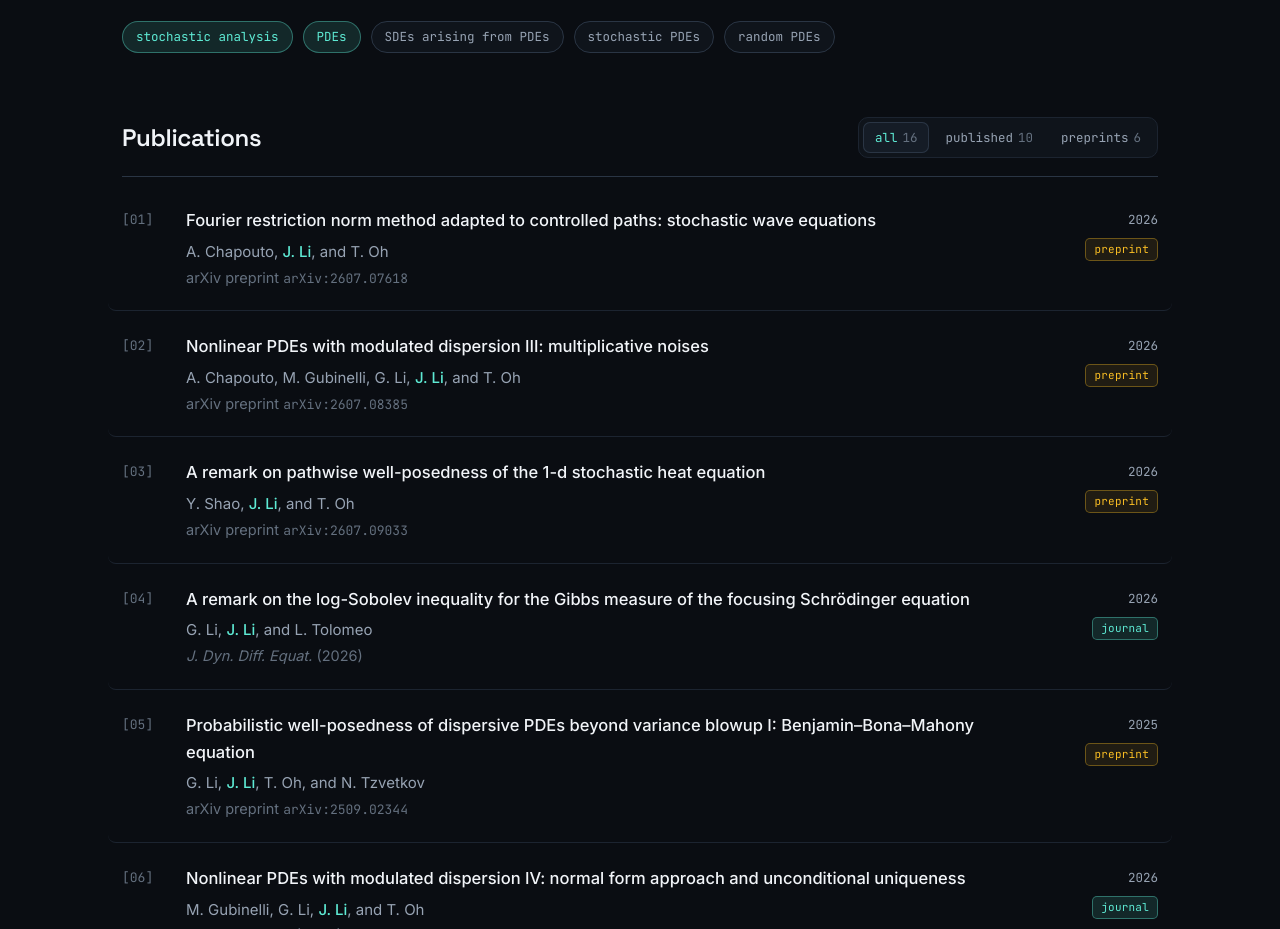
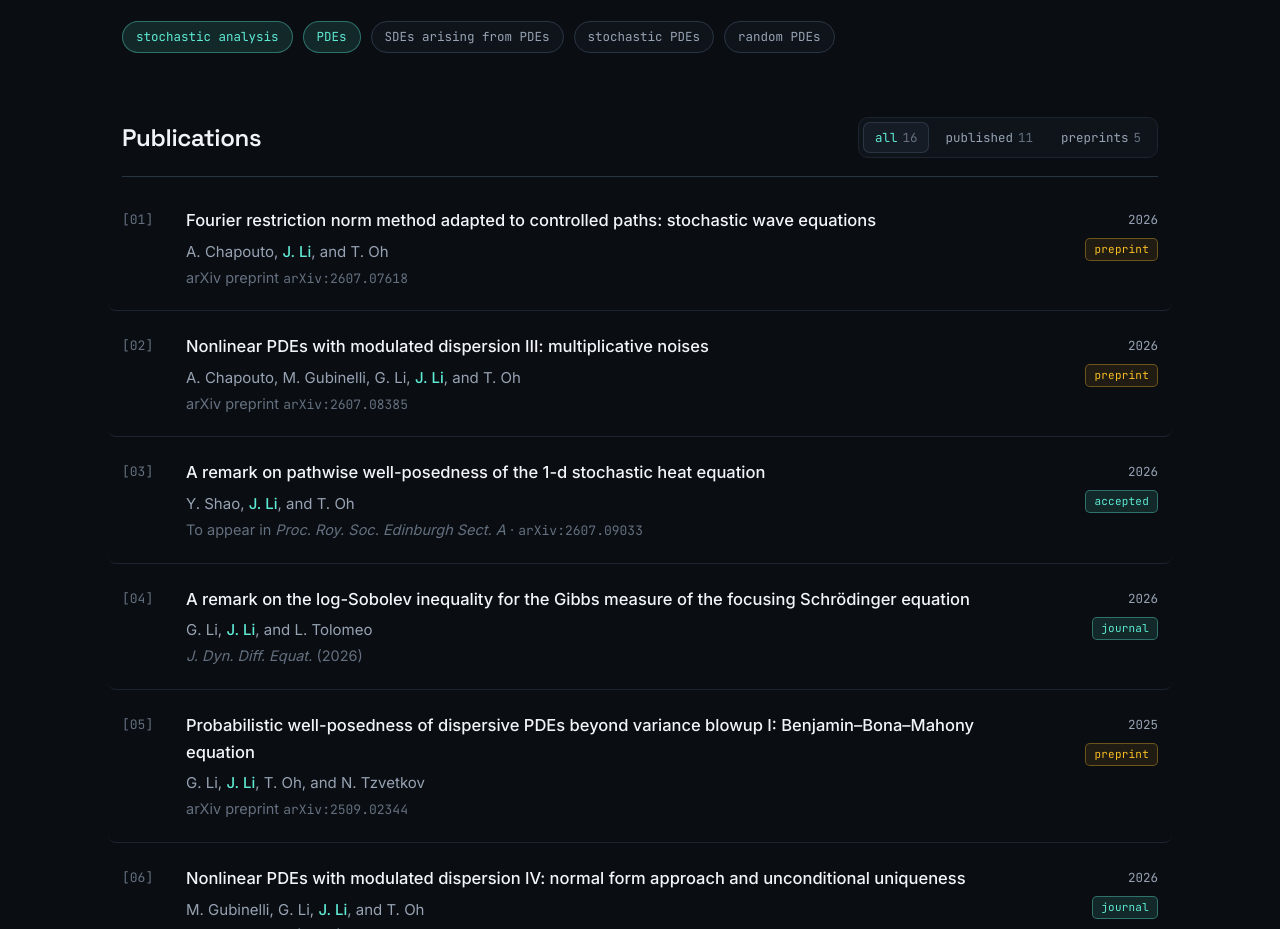
Before and after one commit to jiaweili-math/jiaweili-math.github.io, a plain HTML site: page index.html in a window 1280 px wide. Shown: the part 2022-2951 px from the top of the page. Drawn offline with Linux system fonts and the light colour scheme; animation ran at ten frames a second.

Commit message:
Add files via upload

```diff
--- a/index.html
+++ b/index.html
@@ -335,8 +335,8 @@ strong{color:var(--text-strong);font-weight:600}
       <h3>Publications</h3>
       <div class="filters" role="group" aria-label="Filter publications">
         <button type="button" data-filter="all" aria-pressed="true">all<span class="c">16</span></button>
-        <button type="button" data-filter="published" aria-pressed="false">published<span class="c">10</span></button>
-        <button type="button" data-filter="preprint" aria-pressed="false">preprints<span class="c">6</span></button>
+        <button type="button" data-filter="published" aria-pressed="false">published<span class="c">11</span></button>
+        <button type="button" data-filter="preprint" aria-pressed="false">preprints<span class="c">5</span></button>
       </div>
     </div>
 
@@ -366,14 +366,14 @@ strong{color:var(--text-strong);font-weight:600}
         <div class="pub-meta"><span class="yr">2026</span><span class="tag pr">preprint</span></div>
       </li>
 
-      <li class="pub" data-type="preprint">
+      <li class="pub" data-type="published">
         <span class="pub-n">[03]</span>
         <div class="pub-body">
           <a class="pub-title" href="https://arxiv.org/abs/2607.09033" target="_blank" rel="noopener">A remark on pathwise well-posedness of the 1-d stochastic heat equation</a>
           <p class="pub-authors">Y. Shao, <b>J. Li</b>, and T. Oh</p>
-          <p class="pub-venue">arXiv preprint <span class="mono">arXiv:2607.09033</span></p>
+          <p class="pub-venue">To appear in <em>Proc. Roy. Soc. Edinburgh Sect. A</em> · <span class="mono">arXiv:2607.09033</span></p>
         </div>
-        <div class="pub-meta"><span class="yr">2026</span><span class="tag pr">preprint</span></div>
+        <div class="pub-meta"><span class="yr">2026</span><span class="tag jn">accepted</span></div>
       </li>
 
       <li class="pub" data-type="published">
```
